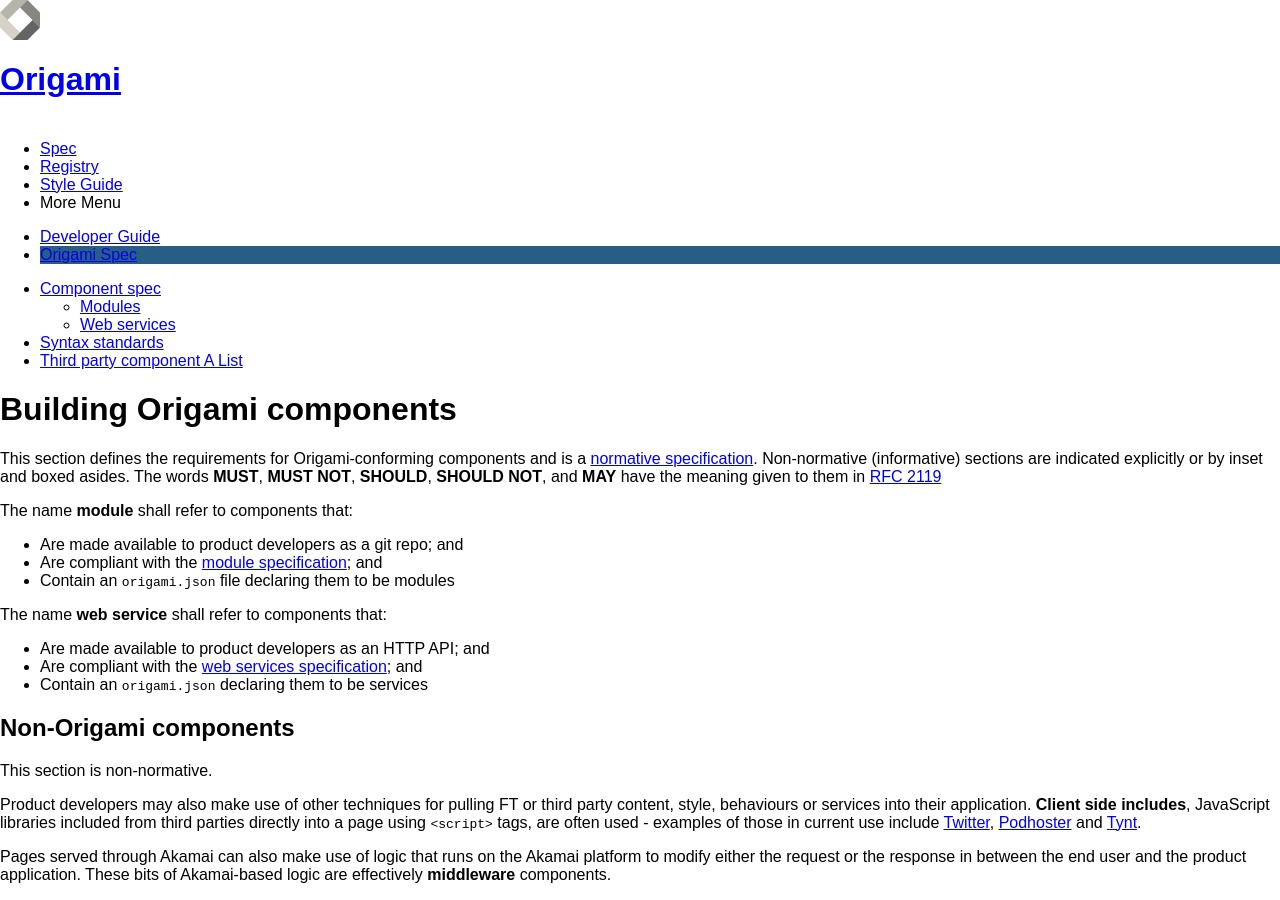
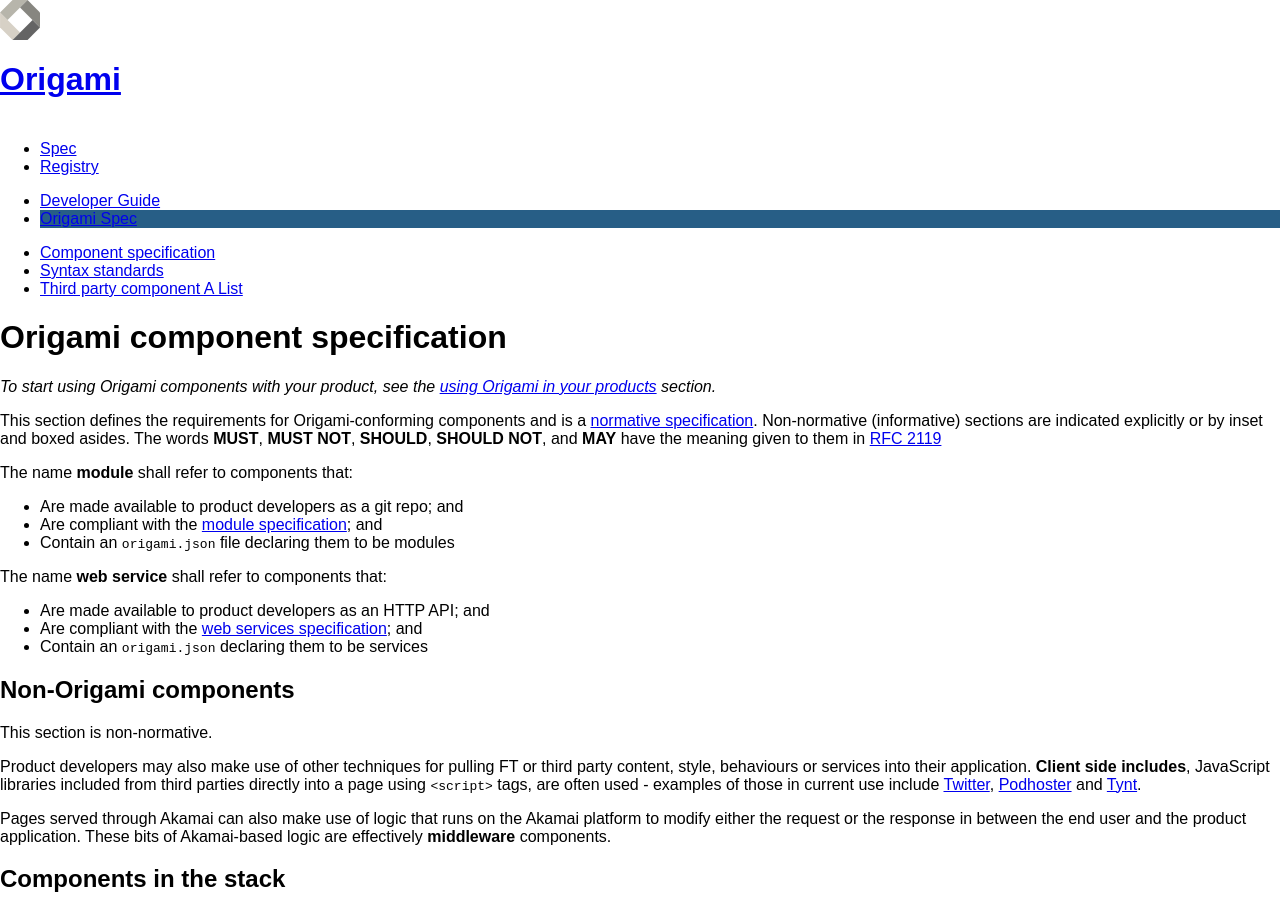
Before and after one commit to Financial-Times/ft-origami, a Jekyll site: the page built from docs/component-spec/index.md, in a window 1280 px wide and 900 px high. Built offline with Jekyll 4.4.1, drawn with Linux system fonts in a browser that asks for light colours; nearby versions of some CDN libraries; comment, search, counter and statistics services are not loaded; a style sheet for code colours, icons or effects is not loaded.

Commit message:
Update titles, add note on component spec, and remove style guide links

```diff
--- a/_layouts/default.html
+++ b/_layouts/default.html
@@ -51,8 +51,8 @@
 						{% endif %}
 					</li> -->
 					<li {% if page.title == 'Component spec' %} aria-expanded="true" aria-selected="true"{% endif %}>
-						<a href="{{ site.baseurl }}/docs/component-spec">Component spec</a>
-						{% if page.section == 'Component spec' %}
+						<a href="{{ site.baseurl }}/docs/component-specification">Component specification</a>
+						{% if page.section == 'Component specification' %}
 						<ul class="o-techdocs-nav o-techdocs-nav--sub">
 							<li{% if page.title == 'Modules' %} aria-selected="true"{% endif %}>
 								<a href="{{ site.baseurl }}/docs/component-spec/modules">Modules</a>
--- a/docs/component-spec/index.md
+++ b/docs/component-spec/index.md
@@ -6,7 +6,9 @@ permalink: /docs/component-spec/
 site_section: about-origami
 ---
 
-# Building Origami components
+# Origami component specification
+
+_To start using Origami components with your product, see the [using Origami in your products]({{site.baseurl}}/docs/developer-guide/) section._
 
 This section defines the requirements for Origami-conforming components and is a [normative specification](http://www.w3.org/TR/qaframe-spec/).  Non-normative (informative) sections are indicated explicitly or by inset and boxed asides.  The words **MUST**, **MUST NOT**, **SHOULD**, **SHOULD NOT**, and **MAY** have the meaning given to them in [RFC 2119](http://www.ietf.org/rfc/rfc2119.txt)
 
```
Also changed, not shown: _includes/header.html (+3 -5 lines), docs/developer-guide/index.md (+1 -1 lines).
